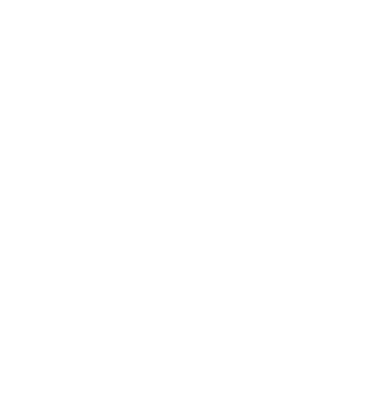
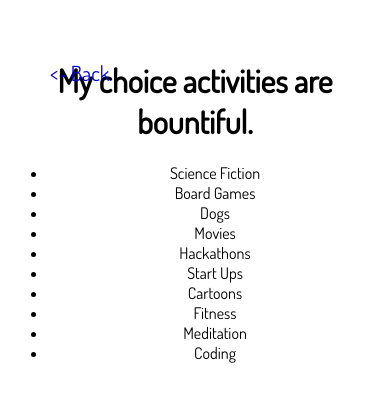
Before and after one commit to dlinch/portfolio2.0, a Vue app: page /#/hobbies in a window 390 px wide. Shown: the top 402 px of the page. Built offline with nearby package versions, Linux system fonts and the light colour scheme; a web font is replaced by a local one.

Commit message:
meta tag for better mobile. back button component, stats and hobbies pages

```diff
--- a/index.html
+++ b/index.html
@@ -2,6 +2,7 @@
 <html>
   <head>
     <meta charset="utf-8">
+    <meta name="viewport" content="width=device-width, initial-scale=1">
     <title>portfolio2.0</title>
   </head>
   <body>
--- a/src/App.vue
+++ b/src/App.vue
@@ -19,6 +19,23 @@
   text-align: center;
   color: black;
   margin-top: 60px;
+}
+
+.back-nav {
+  display: inline-block;
+  position: absolute;
+  left: 50px;
+  text-decoration: none;
+  font-size: 1.3rem;
+}
+
+.back-nav:hover {
+  font-size: 1.34rem;
+  color: #297050;
+}
+
+.back-nav:visited {
+  color: #42b983;
 }
 
 .menu {
--- /dev/null
+++ b/src/components/Hobbies.vue
@@ -0,0 +1,72 @@
+<template>
+  <div class="hobbies">
+    <back-button></back-button>
+    <h1>My choice activities are bountiful.</h1>
+    <ul>
+      <li v-for="hobby in hobbies">
+        {{hobby.name}}
+        <div class="description">
+          <p>{{hobby.description}}</p>
+        </div>
+      </li>
+    </ul>
+  </div>
+</template>
+
+<script>
+export default {
+  name: 'hobbies',
+  data() {
+    return {
+      hobbies: [
+        {
+          name: 'Science Fiction',
+          description: 'My first true love was reading. I learned to read early, and I haven\'t really put books down since. When I was a kid on vacation in Hawaii, I complained about so much about not having anything to read my parents almost got me a library card.',
+        },
+        {
+          name: 'Board Games',
+          description: 'I am slowly amassing the greatest collection of board games that don\'t take 30 hours to complete. Board game strategy stretches mental muscles I don\'t normally get to stretch, and it is a great bonding experience for friends and family.',
+        },
+        {
+          name: 'Dogs',
+          description: 'I have two rescue dogs, and a significant portion of my life revolves around them. More importantly, since I\'ve had my first dog, I have found my empathy for all creatures has grown exponentially.',
+        },
+        {
+          name: 'Movies',
+          description: 'My family always took me to movies as a kid, and I love going to see movies in theaters. I know an embarrassing amount of movie trivia,',
+        },
+        {
+          name: 'Hackathons',
+          description: 'I love to code, and hackathons are a fun way to knock out an MVP and exhibit a ton of creativity along the way.',
+        },
+        {
+          name: 'Start Ups',
+          description: 'I recevied my certificate in Cross Campus Entrepreneurship from CU Boulder, and from there, a love affair was born. I love start ups, and will have my own one day.',
+        },
+        {
+          name: 'Cartoons',
+          description: 'This is a golden era of cartoons. They push some serious philosophical dilemmas onto children, and there\'s nothing better than coming home and watching a silly cartoon to decompress from the day.',
+        },
+        {
+          name: 'Fitness',
+          description: 'I received my personal training certification in college; being in good shape and pushing the limits of my body has always been a favorite past time.',
+        },
+        {
+          name: 'Meditation',
+          description: 'It\'s hard to find hours in the day sometimes, but meditation keeps me level headed and fresh. Starve the ego, feed the soul.',
+        },
+        {
+          name: 'Coding',
+          description: 'The esoteric nature is enough to get anyone excited, but the power to create is humbling and awe-inspiring at the same time.',
+        },
+      ],
+    };
+  },
+};
+</script>
+
+<style scoped>
+  .description {
+    display: none;
+  }
+</style>
--- a/src/components/Home.vue
+++ b/src/components/Home.vue
@@ -1,5 +1,5 @@
 <template>
-  <div class="hello">
+  <div class="home">
     <h1>Hi there.</h1>
     <p>I'm Derik. If you're reading this, you must be one cool cat.</p>
     <p>I like to build things, so if you need something built, get in contact with me and I can help you out.</p>
--- a/src/components/Projects.vue
+++ b/src/components/Projects.vue
@@ -1,5 +1,6 @@
 <template>
   <div class="projects">
+    <back-button></back-button>
     <h2>Projects</h2>
     <ul class="project-list">
       <li v-for="project in projects">
--- /dev/null
+++ b/src/components/Stats.vue
@@ -0,0 +1,23 @@
+<template>
+  <div class="stats">
+    <back-button></back-button>
+    <h1>Under Construction</h1>
+    <h4>Check back later.</h4>
+  </div>
+</template>
+
+<script>
+export default {
+  name: 'stats',
+  data() {
+    return {};
+  },
+};
+</script>
+
+<style scoped>
+  h1 {
+    text-decoration: underline;
+    margin-bottom: 2 rem;
+  }
+</style>
--- a/src/main.js
+++ b/src/main.js
@@ -6,6 +6,11 @@
 
 Vue.config.productionTip = false;
 
+
+Vue.component('back-button', {
+  template: '<a href="/#/" class="back-nav"><- Back</a>',
+});
+
 /* eslint-disable no-new */
 new Vue({
   el: '#app',
--- a/src/router/index.js
+++ b/src/router/index.js
@@ -1,8 +1,11 @@
 import Vue from 'vue';
 import Router from 'vue-router';
-// import Hello from '@/components/Hello';
+import Home from '@/components/Home';
 import Projects from '@/components/Projects';
-import Home from '@/components/Home';
+import Stats from '@/components/Stats';
+import Hobbies from '@/components/Hobbies';
+// import Contact from '@/components/Contact';
+// import TravelJournal from '@/components/TravelJournal'
 
 Vue.use(Router);
 
@@ -18,5 +21,15 @@
       name: 'Projects',
       component: Projects,
     },
+    {
+      path: '/stats',
+      name: 'Stats',
+      component: Stats,
+    },
+    {
+      path: '/hobbies',
+      name: 'Hobbies',
+      component: Hobbies,
+    },
   ],
 });
```
